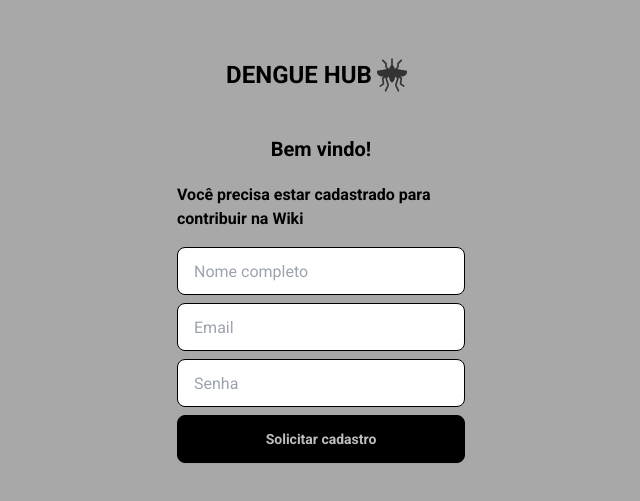
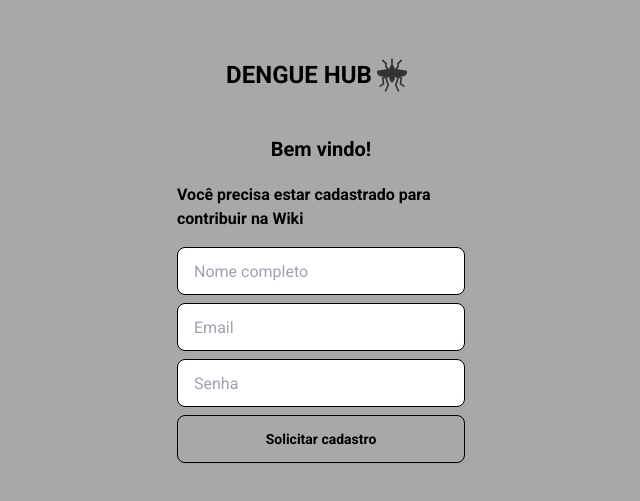
Before and after one commit to FelipeSoriaGolghetto/Dengue-Hub, a Next.js app in the folder FrontEnd/dengue-hub/: page /cadastro in a window 1280 px wide. Shown: the part 205-706 px from the top of the page, without its empty margins (319-959 px from the left). Built offline with nearby package versions, Linux system fonts and the light colour scheme.

Commit message:
Update tela de login

```diff
--- /dev/null
+++ b/FrontEnd/dengue-hub/components/LoginForm.tsx
@@ -0,0 +1,34 @@
+"use client";
+
+import Image from 'next/image';
+import React from 'react';
+
+export default function LoginForm() {
+    return(
+    <form className="bg-white p-12 rounded-lg w-96 max-w-full flex justify-center items-center flex-col gap-2">
+        <div className="flex items-center mb-1">
+            <h1 className="font-bold text-2xl mb-0">DENGUE HUB</h1>
+            <Image src="/logo-mosquito.svg" alt="Logo" width={40} height={40} className="mr-1" />
+        </div>
+      <div className="divider -mt-3"></div>
+      <h2 className="font-bold text-xl mb-3">Bem vindo!</h2>
+      <h3 className="font-bold text mb-2">Você precisa estar cadastrado para contribuir na Wiki</h3>
+      <input
+        type="name"
+        placeholder="Nome completo"
+        className="input input-primary w-full"
+      />
+      <input
+        type="email"
+        placeholder="Email"
+        className="input input-primary w-full"
+      />
+      <input
+        type="password"
+        placeholder="Senha"
+        className="input input-primary w-full"
+      />
+      <button className="btn btn-secundary w-full">Solicitar cadastro</button>
+    </form>
+    );
+}
--- a/FrontEnd/dengue-hub/pages/cadastro.tsx
+++ b/FrontEnd/dengue-hub/pages/cadastro.tsx
@@ -1,36 +1,15 @@
 import Image from 'next/image';
 import React from 'react';
 import '../styles/global.css';
+import LoginForm from '../components/LoginForm';
+import Navbar from '../components/navbar.js';
+import Drawer from '../components/drawer.js';
 
 export default function Home() {
   return(
     <main>
-      <div className="h-screen flex justify-center items-center bg-slate-600 px-5">
-        <div className="bg-white p-12 rounded-lg w-96 max-w-full flex justify-center items-center flex-col gap-2">
-        <div className="flex items-center mb-1">
-          <h1 className="font-bold text-2xl mb-0">DENGUE HUB</h1>
-          <Image src="/logo-mosquito.svg" alt="Logo" width={40} height={40} className="mr-1" />
-          </div>
-          <div className="divider -mt-3"></div>
-          <h2 className="font-bold text-xl mb-3">Bem vindo!</h2>
-          <h3 className="font-bold text mb-2">Você precisa estar cadastrado para contribuir na Wiki</h3>
-          <input
-            type="name"
-            placeholder="Nome completo"
-            className="input input-primary w-full"
-          />
-          <input
-            type="email"
-            placeholder="Email"
-            className="input input-primary w-full"
-          />
-          <input
-            type="password"
-            placeholder="Senha"
-            className="input input-primary w-full"
-          />
-          <button className="btn btn-primary w-full">Solicitar cadastro</button>
-        </div>
+      <div className="h-screen flex justify-center items-center bg-white-300 px-5">
+        <LoginForm />
       </div>
     </main>
   );
```
